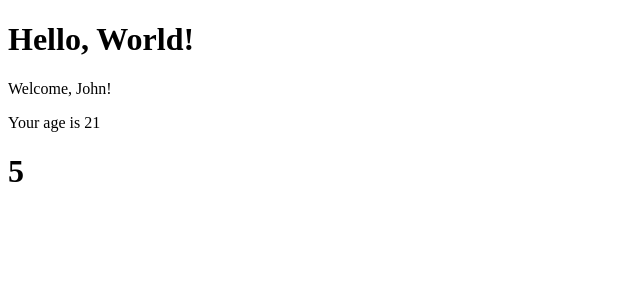
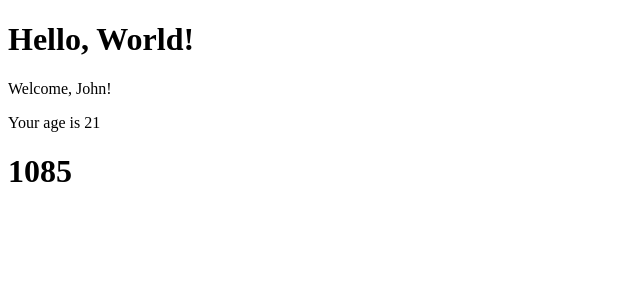
Before and after one commit to MatteoSpinelli/reactDevelhope, a React (Create React App) app in the folder jsx/: page / in a window 1280 px wide. Shown: the top 300 px of the page, without its empty margins (0-640 px from the left). Built offline with nearby package versions, Linux system fonts and the light colour scheme.

Commit message:
add exercise files

```diff
--- a/jsx/src/App.js
+++ b/jsx/src/App.js
@@ -9,7 +9,7 @@ export class App extends React.Component{
             <div>
                 <Hello />
                 <Welcome name="John" age="21" />
-                <Counter />
+                <Counter initialValue = {5} incrementInterval = {100} incrementAmount = {20} />
             </div>
         )
     }
--- a/jsx/src/Counter.js
+++ b/jsx/src/Counter.js
@@ -4,13 +4,13 @@ export class Counter extends React.Component{
     constructor(props){
         super(props)
         this.state = {
-            count: 0
+            count: this.props.initialValue
         }
         setInterval(() => {
             this.setState((state) => {
-                return {count: state.count + 1}
+                return {count: state.count + this.props.incrementAmount}
             })
-        }, 1000)
+        }, this.props.incrementInterval)
     }
     render(){
         return <h1>{this.state.count}</h1>
```
Also changed, not shown: 2 other files (tests, documents, lock files or other folders).
